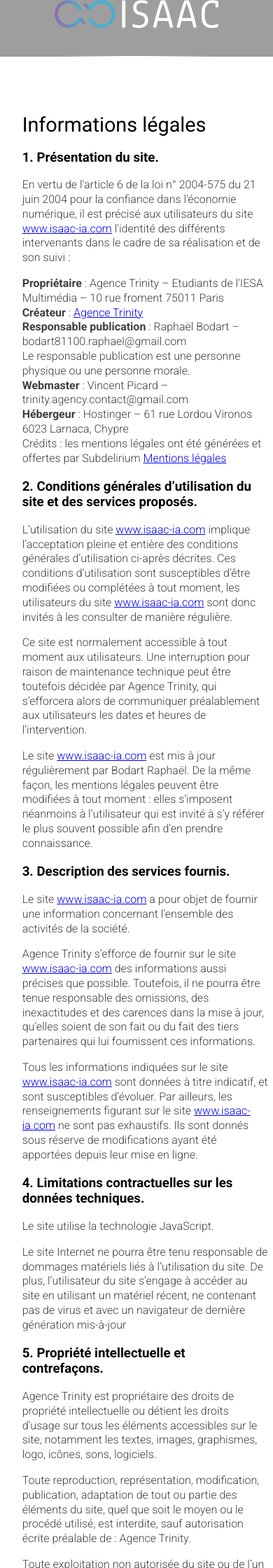
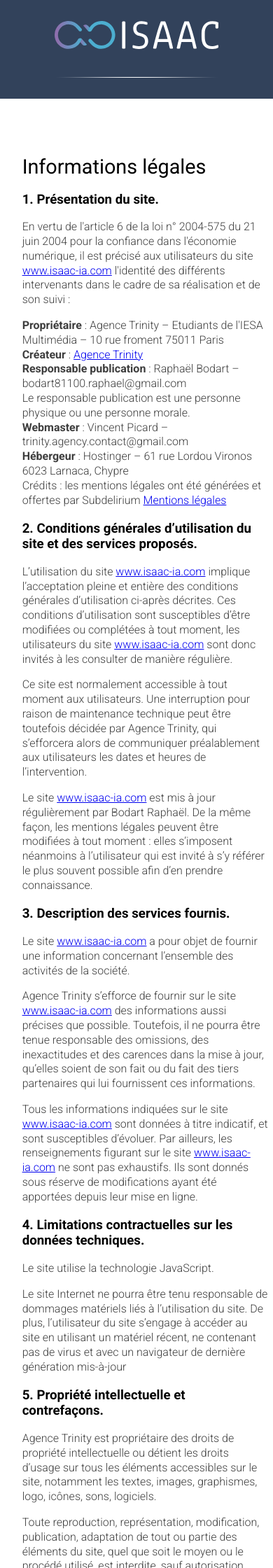
Before and after one commit to lhollow75/isaac, a PHP site: page /mentions.html in a window 390 px wide. Shown: the top 2240 px of the page at 70% size. Run offline with PHP 8.4, Linux system fonts and the light colour scheme; grey boxes are pictures that could not be loaded.

Commit message:
correctif v2

```diff
--- a/css/main.css
+++ b/css/main.css
@@ -40,21 +40,31 @@ video {
   object-fit: fill; }
 
 #mention-header {
-  overflow: auto;
   overflow: -moz-scrollbars-none;
-  padding: 0px;
-  background: url(../img/lp-header-bg.gif) no-repeat center top;
-  background-color: #202a36; }
+  background-color: #32425b;
+  padding: 30px 0; }
 
 #logo-isaac img {
   display: block;
   max-width: 470px;
-  margin: auto; }
+  margin: 0 auto;
+  padding: auto; }
   @media (max-width: 1200px) {
     #logo-isaac img {
       width: 40%; } }
   @media (max-width: 768px) {
     #logo-isaac img {
+      width: 60%; } }
+
+#logo-isaac-mentions img {
+  display: block;
+  max-width: 470px;
+  margin: auto; }
+  @media (max-width: 1200px) {
+    #logo-isaac-mentions img {
+      width: 40%; } }
+  @media (max-width: 768px) {
+    #logo-isaac-mentions img {
       width: 60%; } }
 
 .slogan {
@@ -641,7 +651,7 @@ footer {
   overflow: auto;
   overflow: -moz-scrollbars-none; }
   footer .footer-line {
-    padding-bottom: 60px;
+    padding: 10px 0 60px 0;
     border-top: 1px solid #617086; }
   footer .signature {
     font-size: 0.5em;
--- a/css/main.scss
+++ b/css/main.scss
@@ -67,11 +67,10 @@ video{
 
 
 #mention-header {
-    overflow:auto;
+    //overflow:auto;
     overflow: -moz-scrollbars-none;
-    padding: 0px;
-    background: url(../img/lp-header-bg.gif) no-repeat center top;
-    background-color: $couleur1;
+    background-color: $couleur5;
+    padding: 30px 0;
 
 
     @media (max-width: 1200px){
@@ -86,7 +85,8 @@ video{
 #logo-isaac img {
     display: block;
     max-width: 470px;
-    margin: auto;
+    margin: 0 auto;
+    padding: auto;
 
     @media (max-width: 1200px){
         width: 40%;
@@ -97,6 +97,18 @@ video{
 }
 
 
+#logo-isaac-mentions img {
+    display: block;
+    max-width: 470px;
+    margin: auto;
+
+    @media (max-width: 1200px){
+        width: 40%;
+    }
+    @media (max-width: 768px){
+        width: 60%;
+    }
+}
 
 
 
@@ -937,7 +949,7 @@ footer {
     overflow: -moz-scrollbars-none;
 
     .footer-line {
-        padding-bottom: 60px;
+        padding: 10px 0 60px 0;
         border-top: 1px solid #617086;
     }
 
--- a/index.php
+++ b/index.php
@@ -2,13 +2,13 @@
 <html lang="fr">
 	<head>
 		<meta charset="utf-8">
-		<title>ISAAC Intelligence artificielle</title>
-		<link rel="stylesheet" href="css/main.css">
+		<title>ISAAC - Optimisez la création de votre entreprise</title>
+        <link rel="stylesheet" href="css/main.css">
         <link rel="stylesheet" href="css/animate.css">
 
 
 
-<meta name="twitter:card" content="summary_large_image">
+        <meta name="twitter:card" content="summary_large_image">
 
         <meta property="og:image" content="http://www.isaac-ia.com/img/isaac-logo.jpg" />
     <meta property="og:title" content="ISAAC Intelligence artificielle" />
--- a/mentions.html
+++ b/mentions.html
@@ -2,22 +2,54 @@
 <html lang="fr">
 	<head>
 		<meta charset="utf-8">
-		<title>ISAAC Intelligence artificielle</title>
-		<link rel="stylesheet" href="css/main.css">
+		<title>ISAAC - Optimisez la création de votre entreprise</title>
+        <link rel="stylesheet" href="css/main.css">
+        <link rel="stylesheet" href="css/animate.css">
+
+
+
+        <meta name="twitter:card" content="summary_large_image">
+
+        <meta property="og:image" content="http://www.isaac-ia.com/img/isaac-logo.jpg" />
+    <meta property="og:title" content="ISAAC Intelligence artificielle" />
+    <meta property="og:type" content="website" />
+    <meta property="og:url" content="http://isaac-ia.com/" />
+    <meta property="og:description" content="Je suis ISAAC et je vous accompagne dans la création de votre boîte ! :)" />
+    <meta property="og:site_name" content="ISAAC" />
+    <meta name="twitter:title" content="ISAAC Intelligence artificielle">
+    <meta name="twitter:description" content="Je suis ISAAC et je vous accompagne dans la création de votre boîte ! :)">
+    <meta name="twitter:site" content="@isaac__ia">
+    <meta name="twitter:creator" content="@isaac__ia">
+    <meta name="twitter:image" content="http://www.isaac-ia.com/img/isaac-logo.jpg">
+
+
+
 		<link href="https://fonts.googleapis.com/css?family=Roboto:300,400,700" rel="stylesheet">
-        <meta name="google-site-verification" content="SeKMePScScSJnGIUOzhDMTX20h3k61XIWxcg46gWO38" />
 
         <link rel="apple-touch-icon-precomposed" sizes="57x57" href="http://www.isaac-ia.com/img/favicon/apple-touch-icon-57x57.png" />
         <link rel="apple-touch-icon-precomposed" sizes="114x114" href="http://www.isaac-ia.com/img/favicon/apple-touch-icon-114x114.png" />
         <link rel="apple-touch-icon-precomposed" sizes="72x72" href="http://www.isaac-ia.com/img/favicon/apple-touch-icon-72x72.png" />
         <link rel="apple-touch-icon-precomposed" sizes="144x144" href="http://www.isaac-ia.com/img/favicon/apple-touch-icon-144x144.png" />
+        <link rel="apple-touch-icon-precomposed" sizes="60x60" href="http://www.isaac-ia.com/img/favicon/apple-touch-icon-60x60.png" />
         <link rel="apple-touch-icon-precomposed" sizes="120x120" href="http://www.isaac-ia.com/img/favicon/apple-touch-icon-120x120.png" />
+        <link rel="apple-touch-icon-precomposed" sizes="76x76" href="http://www.isaac-ia.com/img/favicon/apple-touch-icon-76x76.png" />
         <link rel="apple-touch-icon-precomposed" sizes="152x152" href="http://www.isaac-ia.com/img/favicon/apple-touch-icon-152x152.png" />
+        <link rel="icon" type="image/png" href="http://www.isaac-ia.com/img/favicon/favicon-196x196.png" sizes="196x196" />
+        <link rel="icon" type="image/png" href="http://www.isaac-ia.com/img/favicon/favicon-96x96.png" sizes="96x96" />
         <link rel="icon" type="image/png" href="http://www.isaac-ia.com/img/favicon/favicon-32x32.png" sizes="32x32" />
         <link rel="icon" type="image/png" href="http://www.isaac-ia.com/img/favicon/favicon-16x16.png" sizes="16x16" />
+        <link rel="icon" type="image/png" href="http://www.isaac-ia.com/img/favicon/favicon-128.png" sizes="128x128" />
         <meta name="application-name" content="Isaac"/>
         <meta name="msapplication-TileColor" content="#FFFFFF" />
-        <meta name="msapplication-TileImage" content="http://www.isaac-ia.com/mstile-144x144.png" />
+        <meta name="msapplication-TileImage" content="http://www.isaac-ia.com/img/favicon/mstile-144x144.png" />
+        <meta name="msapplication-square70x70logo" content="http://www.isaac-ia.com/img/favicon/mstile-70x70.png" />
+        <meta name="msapplication-square150x150logo" content="http://www.isaac-ia.com/img/favicon/mstile-150x150.png" />
+        <meta name="msapplication-wide310x150logo" content="http://www.isaac-ia.com/img/favicon/mstile-310x150.png" />
+        <meta name="msapplication-square310x310logo" content="http://www.isaac-ia.com/img/favicon/mstile-310x310.png" />
+
+
+        <script src="https://cdn.optimizely.com/js/8152643656.js"></script>
+
 
         <!-- Hotjar Tracking Code for www.isaac-ia.com -->
         <script>
@@ -40,12 +72,13 @@
 <div class="lp">
 
 	<section id="mention-header">
-		<div id="logo-isaac">
+        <div id="logo-isaac">
             <a href="http://www.isaac-ia.com" title="Retour à l'accueil">
             <img src="img/isaac-logo.svg" alt="Isaac, votre assistant sur-mesure">
             </a>
         </div>
-        <img class="intro-line" src="img/intro-hr.gif">
+
+        <img class="intro-line wow fadeIn" data-wow-duration="1s" data-wow-delay="0s" src="img/intro-hr.png">
 
 	</section>
 
@@ -137,6 +170,7 @@
         </ul>
 
     </footer>
+    </div>
 
 <!--Analytics Google-->
 <script>
@@ -150,5 +184,10 @@
 
 </script>
 
-</body>
+<!-- Wow -->
+<script src="dist/wow.min.js"></script>
+<script>
+    new WOW().init();
+</script>
+
 </html>
```
Also changed, not shown: index_old.html (+7 -5 lines), 1 other file.
